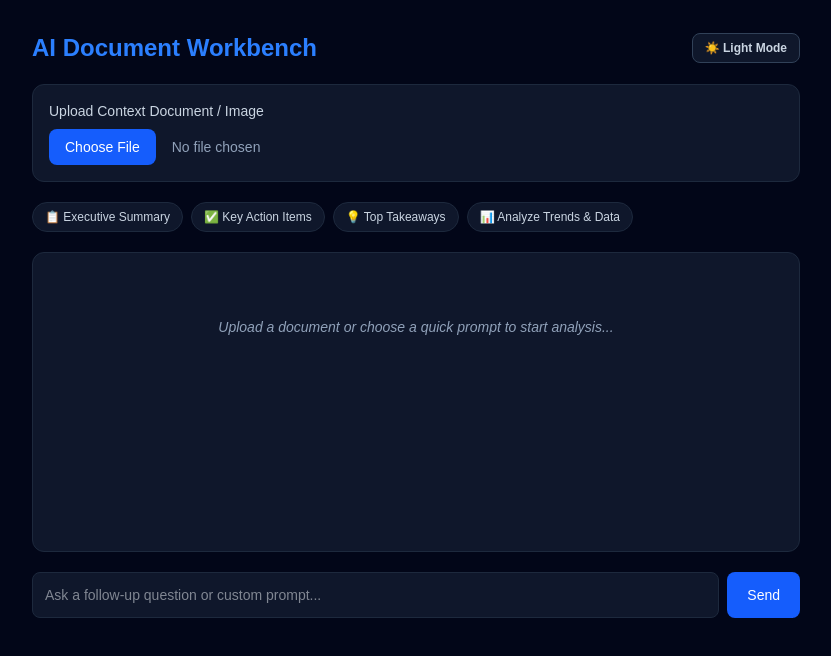
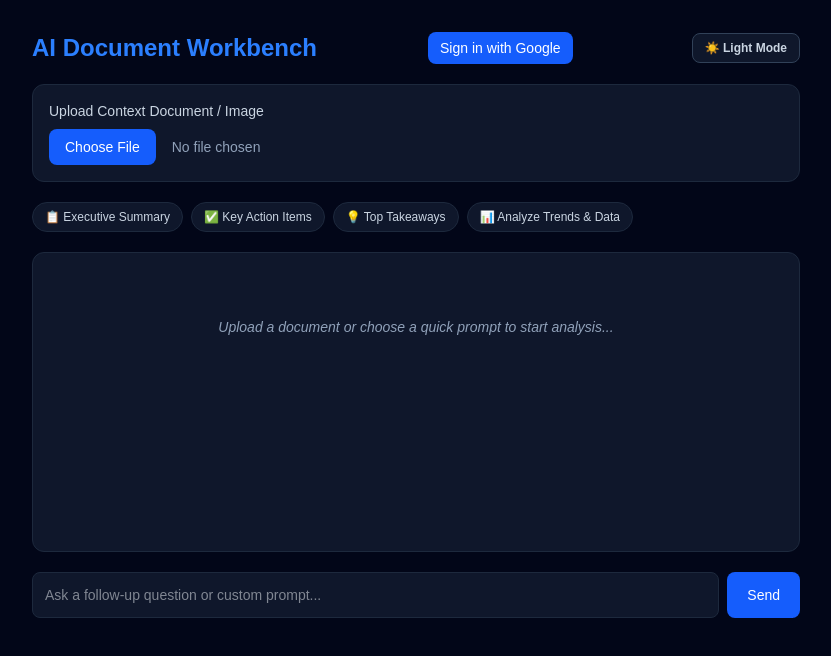
Before and after one commit to kashwire2025/ai-summarizer, a Next.js app: page / in a window 1280 px wide. Shown: the top 656 px of the page, without its empty margins (224-1055 px from the left). Built offline with nearby package versions, Linux system fonts and the light colour scheme.

Commit message:
fix: render Google sign in button in header

```diff
--- a/app/page.tsx
+++ b/app/page.tsx
@@ -170,6 +170,12 @@
         <div className="flex justify-between items-center">
           <h1 className="text-2xl font-bold text-blue-500">AI Document Workbench</h1>
           <button
+            onClick={() => supabase.auth.signInWithOAuth({ provider: 'google' })}
+            className="px-3 py-1.5 bg-blue-600 hover:bg-blue-700 text-white font-medium rounded-lg text-sm mr-2"
+          >
+            Sign in with Google
+          </button>
+          <button
             onClick={() => setTheme(isDark ? 'light' : 'dark')}
             className={`px-3 py-1.5 rounded-lg text-xs font-semibold border ${
               isDark ? 'bg-slate-900 border-slate-700 text-slate-300' : 'bg-white border-slate-300 text-slate-700'
```
